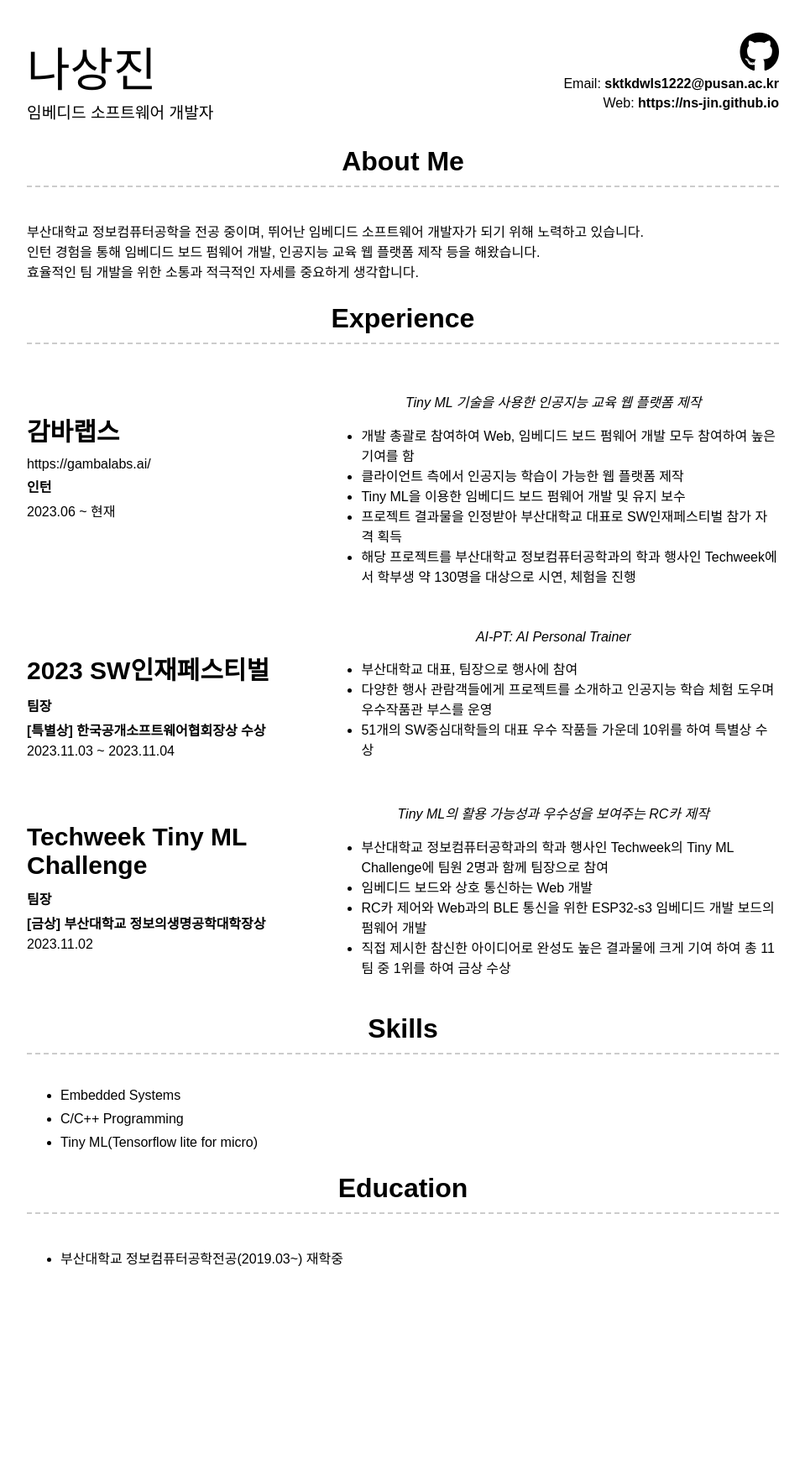
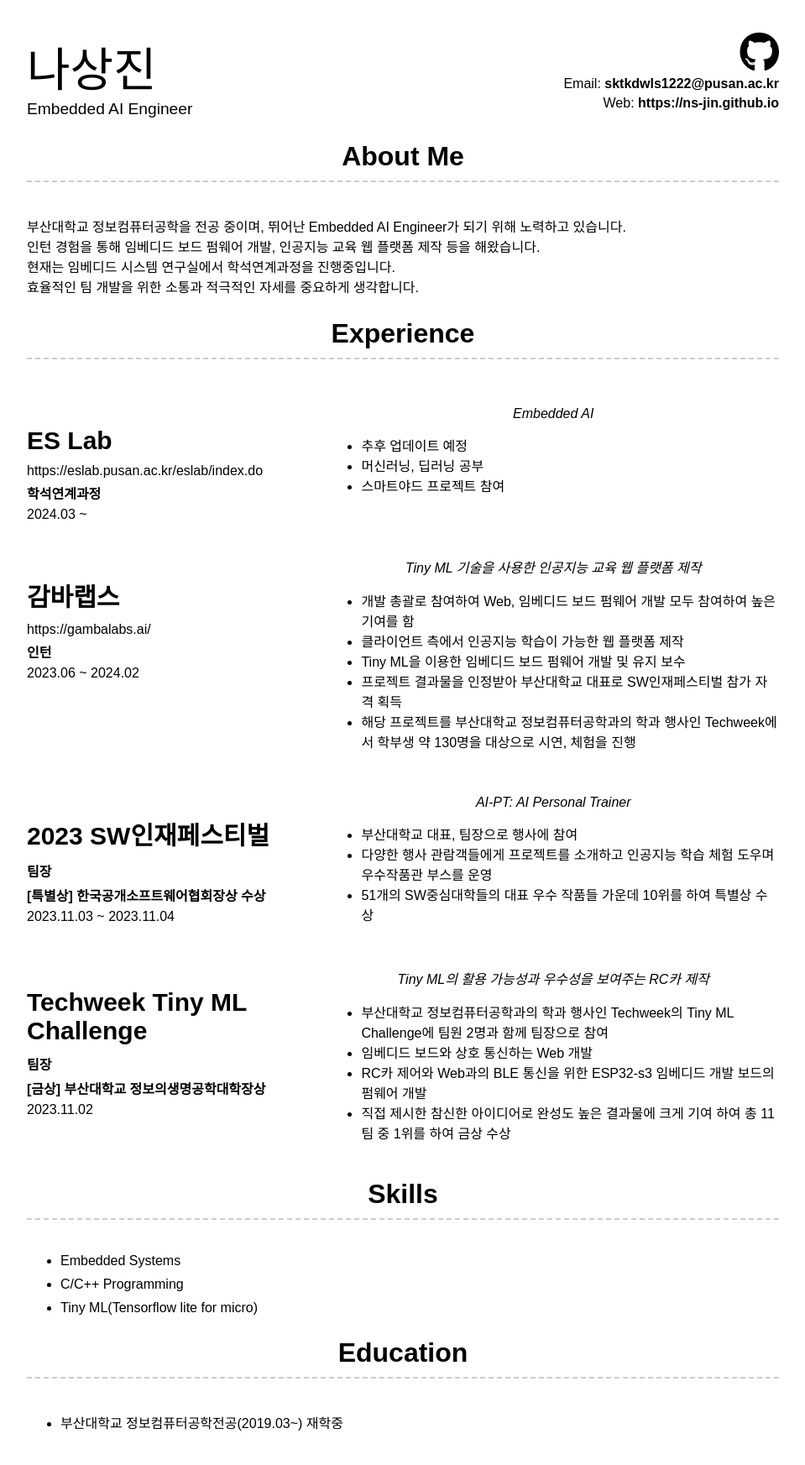
Before and after one commit to Ns-Jin/Ns-Jin.github.io, a Jekyll site: the page built from resume.md, in a window 1280 px wide. Shown: the whole page at 84% size, without its empty margins (160-1119 px from the left). Built offline with Jekyll 4.4.1, drawn with Linux system fonts in a browser that asks for light colours; nearby versions of some CDN libraries; before the commit the page ends 1548 px from its top, so only the background shows below that.

Commit message:
05.10: resume update

```diff
--- a/_layouts/resume.html
+++ b/_layouts/resume.html
@@ -10,7 +10,7 @@
     <div class="container header-container">
         <div class="header-left">
             <h1>나상진</h1>
-            <div id="introduce">임베디드 소프트웨어 개발자</div>
+            <div id="introduce">Embedded AI Engineer</div>
         </div>
         <div class="header-right">
             <a href="https://github.com/Ns-Jin" target="_blank">
@@ -28,8 +28,9 @@
     <section id="aboutMe">
         <h2>About Me</h2>
         <div id="aboutMe_description">
-            부산대학교 정보컴퓨터공학을 전공 중이며, 뛰어난 임베디드 소프트웨어 개발자가 되기 위해 노력하고 있습니다.<br>
+            부산대학교 정보컴퓨터공학을 전공 중이며, 뛰어난 Embedded AI Engineer가 되기 위해 노력하고 있습니다.<br>
             인턴 경험을 통해 임베디드 보드 펌웨어 개발, 인공지능 교육 웹 플랫폼 제작 등을 해왔습니다.<br>
+            현재는 임베디드 시스템 연구실에서 학석연계과정을 진행중입니다.<br>
             효율적인 팀 개발을 위한 소통과 적극적인 자세를 중요하게 생각합니다.
         </div>
     </section>
@@ -39,10 +40,27 @@
 
         <div class="experience_container">
             <div class="info">
+                <h4>ES Lab</h4>
+                <a href="https://eslab.pusan.ac.kr/eslab/index.do" target="_blank">https://eslab.pusan.ac.kr/eslab/index.do</a>
+                <p class="experience_role">학석연계과정</p>
+                <p class="experience_date">2024.03 ~</p>
+            </div>
+            <div class="details">
+                <p class="outline">Embedded AI</p>
+                <ul>
+                    <li>추후 업데이트 예정</li>
+                    <li>머신러닝, 딥러닝 공부</li>
+                    <li>스마트야드 프로젝트 참여</li>
+                </ul>
+            </div>
+        </div>
+
+        <div class="experience_container">
+            <div class="info">
                 <h4>감바랩스</h4>
                 <a href="https://gambalabs.ai/" target="_blank">https://gambalabs.ai/</a>
                 <p class="experience_role">인턴</p>
-                <p class="experience_date">2023.06 ~ 현재</p>
+                <p class="experience_date">2023.06 ~ 2024.02</p>
             </div>
             <div class="details">
                 <p class="outline">Tiny ML 기술을 사용한 인공지능 교육 웹 플랫폼 제작</p>
```
